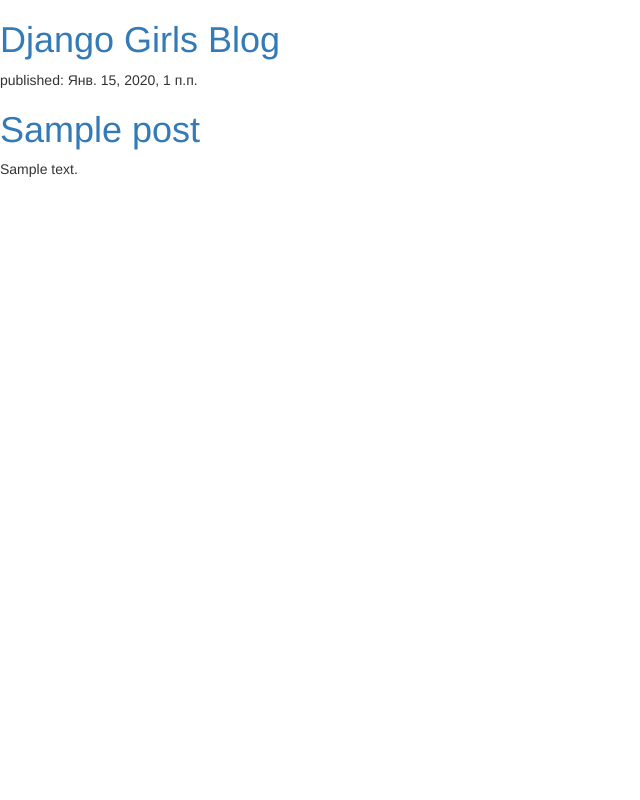
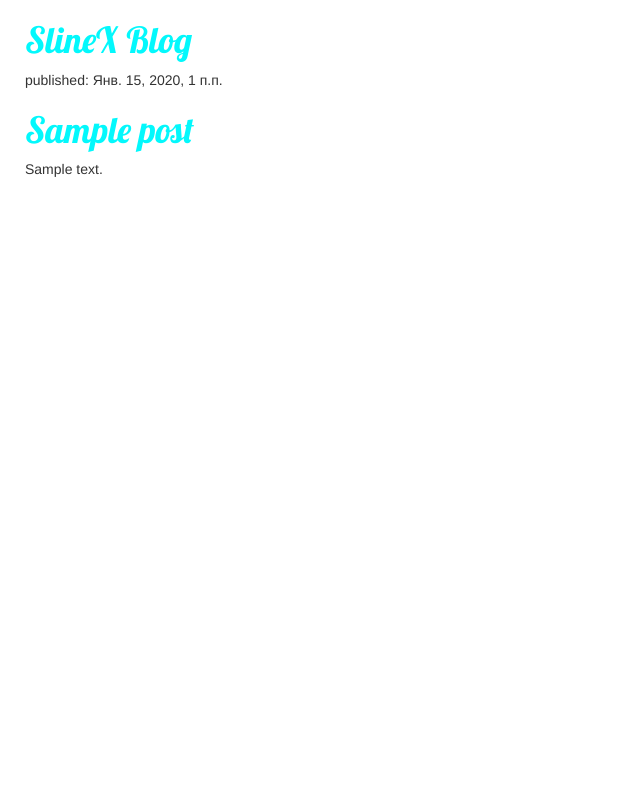
Before and after one commit to Sline-X/my-first-blog, a Django app: template blog/templates/blog/post_list.html in a window 1280 px wide. Shown: the whole page, without its empty margins (0-640 px from the left). Run offline with Django 3.2, Linux system fonts and the light colour scheme; the template is opened without the code that fills it: values that come from a table or form of the project are taken from there, others are empty; tables that the repository leaves empty hold one stand-in row (values such as "Sample post"); some libraries are stand-ins or nearby versions.

Commit message:
Font, color, SlineX blog

```diff
--- /dev/null
+++ b/blog/static/css/blog.css
@@ -0,0 +1,7 @@
+h1 a {
+  color: #03f8fc;
+  font-family: 'Lobster';
+}
+body {
+  padding-left: 25px;
+}
--- a/blog/templates/blog/post_list.html
+++ b/blog/templates/blog/post_list.html
@@ -1,12 +1,16 @@
+{% load static %}
 <html>
     <head>
         <title>Django Girls blog</title>
         <link rel="stylesheet" href="//maxcdn.bootstrapcdn.com/bootstrap/3.2.0/css/bootstrap.min.css">
-<link rel="stylesheet" href="//maxcdn.bootstrapcdn.com/bootstrap/3.2.0/css/bootstrap-theme.min.css">
+        <link rel="stylesheet" href="//maxcdn.bootstrapcdn.com/bootstrap/3.2.0/css/bootstrap-theme.min.css">
+        <link href="https://fonts.googleapis.com/css?family=Lobster&subset=latin,cyrillic" rel="stylesheet" type="text/css">
+        <link rel="stylesheet" href="{% static 'css/blog.css' %}">
+
     </head>
     <body>
       <div>
-  <h1><a href="/">Django Girls Blog</a></h1>
+  <h1><a href="/">SlineX Blog</a></h1>
 </div>
 
 {% for post in posts %}
```
